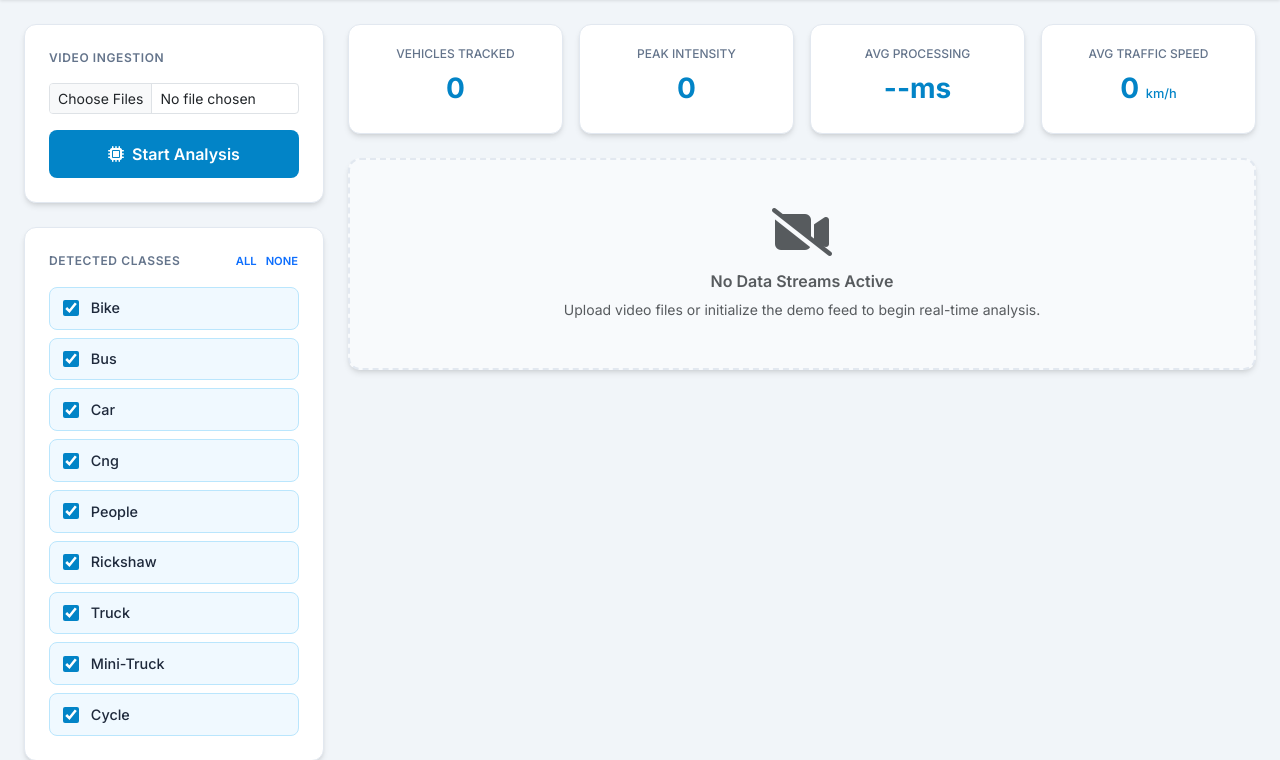
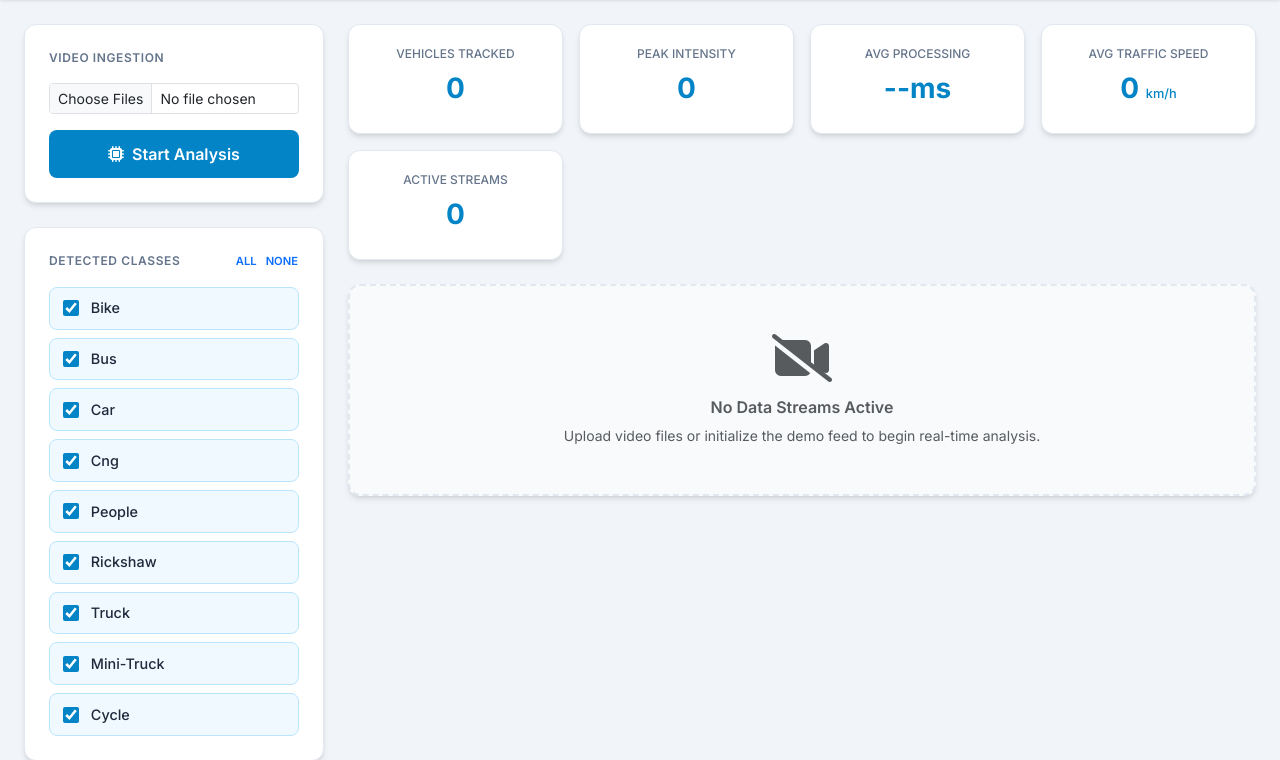
Before and after one commit to abrarCSE29/traffic-detection-yolo, a FastAPI app: page / in a window 1280 px wide. Shown: the part 65-825 px from the top of the page. Run offline with FastAPI, Linux system fonts and the light colour scheme.

Commit message:
remove console logs

```diff
--- a/templates/index.html
+++ b/templates/index.html
@@ -349,6 +349,10 @@
                 <div class="kpi-label">Avg Traffic Speed</div>
                 <div class="kpi-value" id="avg-speed">0 <span style="font-size: 0.8rem; font-weight: 500;">km/h</span></div>
             </div>
+            <div class="glass-card kpi-card">
+                <div class="kpi-label">Active Streams</div>
+                <div class="kpi-value" id="active-sockets-val">0</div>
+            </div>
         </div>
 
         <div id="streamsContainer">
@@ -482,6 +486,7 @@
         globalStats = { totalObjects: 0, peakObjects: 0, totalInferenceTime: 0, inferenceCount: 0 };
         document.getElementById('total-tracked').innerText = '0';
         document.getElementById('peak-intensity').innerText = '0';
+        document.getElementById('active-sockets-val').innerText = '0';
 
         const selectedClasses = getSelectedClasses();
 
@@ -577,7 +582,6 @@
 
         // ATTACH HANDLERS IMMEDIATELY
         socket.onopen = () => {
-            console.log(`Job ${jobId}: WebSocket connected`);
             activeSockets.push(socket);
             document.getElementById('active-sockets-val').innerText = activeSockets.length;
         };
@@ -586,8 +590,6 @@
             try {
                 if (typeof e.data === 'string') {
                     const msg = JSON.parse(e.data);
-                    console.log(`Job ${jobId}: Received JSON`, msg.type || msg.status);
-
                     if (msg.status === 'processing' && msg.type === 'metadata') {
                         status.innerText = 'Streaming';
                         status.className = 'badge bg-primary';
@@ -600,12 +602,12 @@
                         speedData.push(msg.avg_speed || 0);
                         if (speedData.length > 50) speedData.shift();
                     } else if (msg.status === 'completed') {
-                        console.log(`Job ${jobId}: Completed`);
                         status.innerText = 'Finished';
                         status.className = 'badge bg-success';
+                        socket.close();
                     } else if (msg.error) {
-                        console.error(`Job ${jobId}: Backend error:`, msg.error);
                         handleError(idx);
+                        socket.close();
                     }
                 } else {
                     // Binary frame data
@@ -628,7 +630,6 @@
         socket.onerror = (err) => console.error(`Job ${jobId}: WebSocket error observed:`, err);
 
         socket.onclose = (e) => {
-            console.log(`Job ${jobId}: WebSocket closed (${e.code})`);
             activeSockets = activeSockets.filter(s => s !== socket);
             document.getElementById('active-sockets-val').innerText = activeSockets.length;
         };
@@ -636,7 +637,6 @@
         async function play() {
             if (isPlaying) return;
             isPlaying = true;
-            console.log(`Slot ${idx}: Starting playback loop`);
 
             while (frameQueue.length > 0 || socket.readyState === WebSocket.OPEN) {
                 if (frameQueue.length > 0) {
@@ -681,7 +681,6 @@
                 }
             }
             isPlaying = false;
-            console.log(`Slot ${idx}: Playback loop ended`);
         }
     }
 
@@ -813,7 +812,7 @@
         if (speedList) {
             const entries = Object.entries(classSpeeds).sort((a, b) => b[1] - a[1]).slice(0, 3);
             const rows = [...entries];
-            while (rows.length < 3) rows.push(null);
+            while (rows.length < 3) rows.push(undefined);
             speedList.innerHTML = rows.map(([cls, speed] = []) => cls
                 ? `<div class="d-flex justify-content-between align-items-center py-1 border-bottom" style="border-color: var(--border-color) !important;">
                        <span style="font-size: 0.85rem; font-weight: 500;">${cls}</span>
```
Also changed, not shown: README.md.
